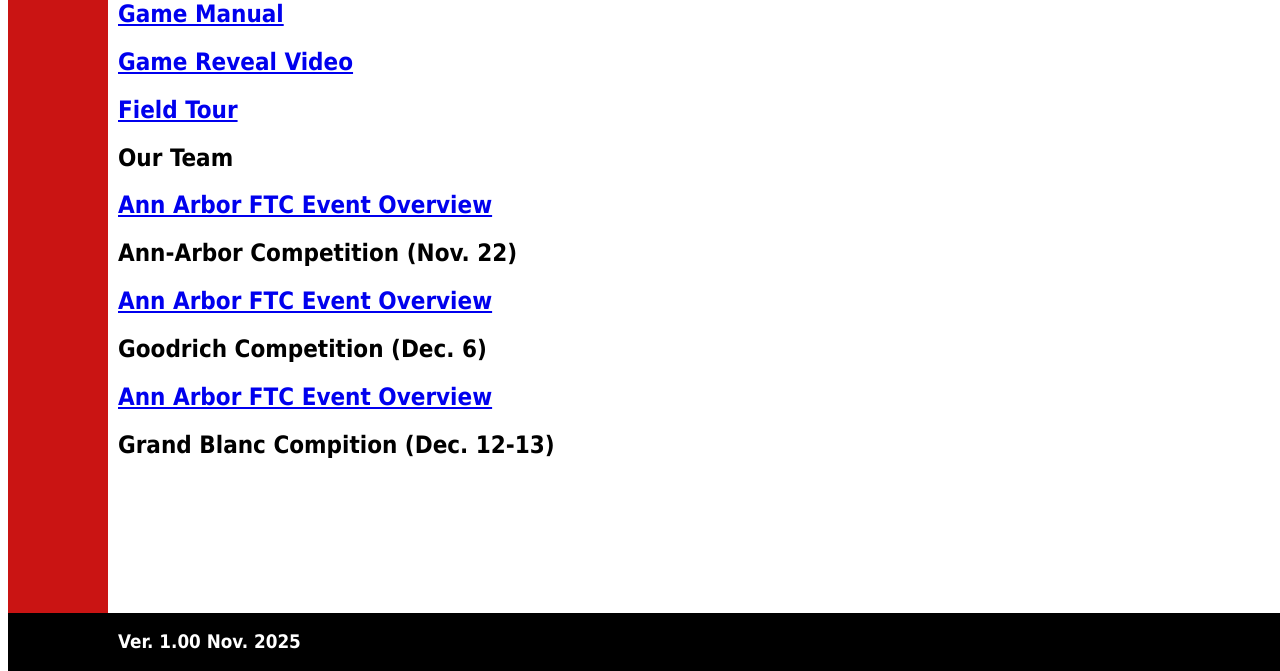
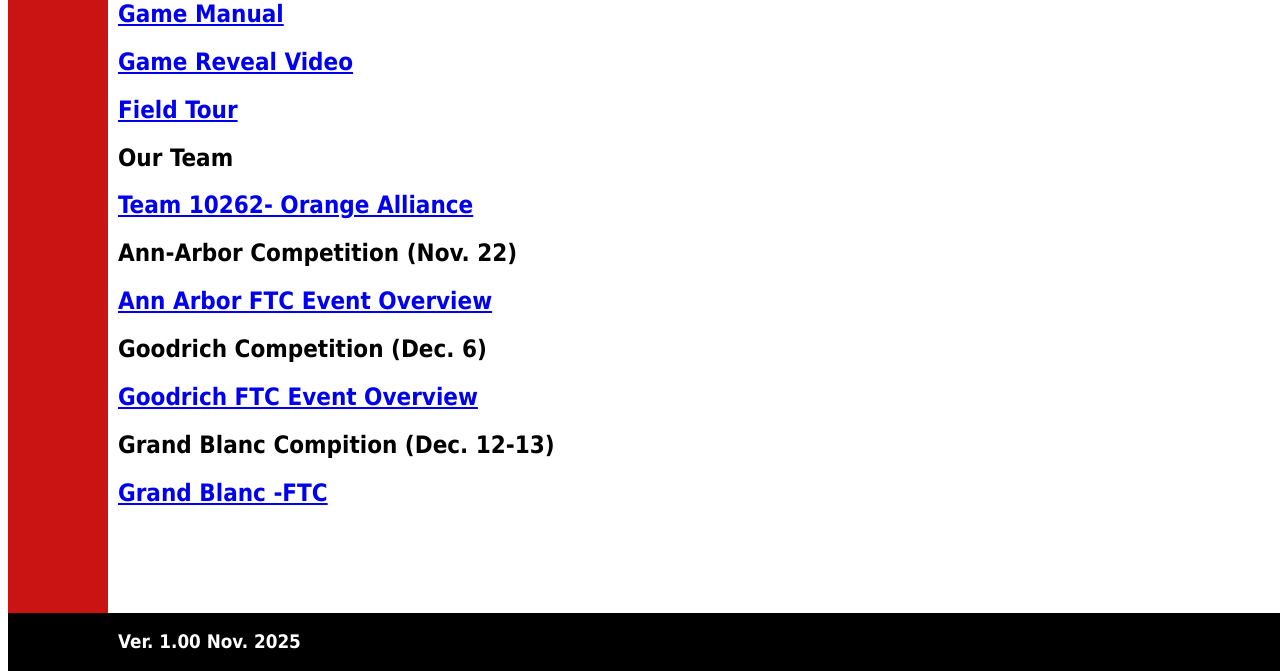
Before and after one commit to Pioneer-Robotics-10262/Robotics-Website, a plain HTML site: page Resources/index.html in a window 1280 px wide. Shown: the part 129-800 px from the top of the page. Drawn offline with Linux system fonts and the light colour scheme.

Commit message:
Update event links and team name in index.html

```diff
--- a/Resources/index.html
+++ b/Resources/index.html
@@ -21,16 +21,17 @@
 <h2><a href="https://youtu.be/lW0NzkG2zAo" Target="blank">Field Tour</a></h2>
 
  <h2>Our Team</h2>
- <h2><a href="https://theorangealliance.org/teams/10262" Target="blank">Ann Arbor FTC Event Overview </a></h2>
+ <h2><a href="https://theorangealliance.org/teams/10262" Target="blank">Team 10262- Orange Alliance</a></h2>
 
 
 <h2> Ann-Arbor Competition (Nov. 22)</h2>
 <h2><a href="https://docs.google.com/document/d/1y7YlX_LCH8K-4D6GHRJGUyMfznjcQmbTdrYd9ASBJxQ/edit?tab=t.0#heading=h.ez5bpsryvzsp" Target="blank">Ann Arbor FTC Event Overview </a></h2>
 
  <h2>Goodrich Competition (Dec. 6)</h2>
- <h2><a href="https://docs.google.com/document/d/1CMK3DxefcU_gR7XYfGPmStRhunrLed0jG8oP5wZPitE/edit?tab=t.0" Target="blank">Ann Arbor FTC Event Overview </a></h2>
+ <h2><a href="https://docs.google.com/document/d/1CMK3DxefcU_gR7XYfGPmStRhunrLed0jG8oP5wZPitE/edit?tab=t.0" Target="blank">Goodrich FTC Event Overview </a></h2>
 
  <h2>Grand Blanc Compition (Dec. 12-13)</h2>
+ <h2><a href="https://ftc-events.firstinspires.org/2025/USMICMP" Target="blank">Grand Blanc -FTC</a></h2>
 
 
 </body>
```
